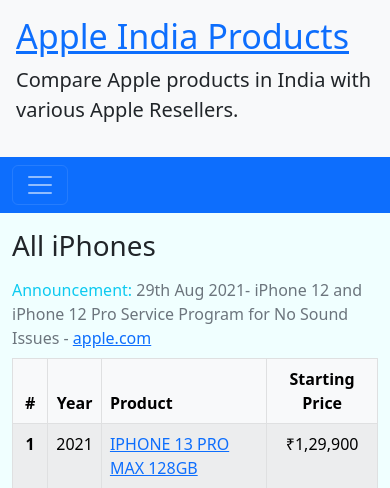
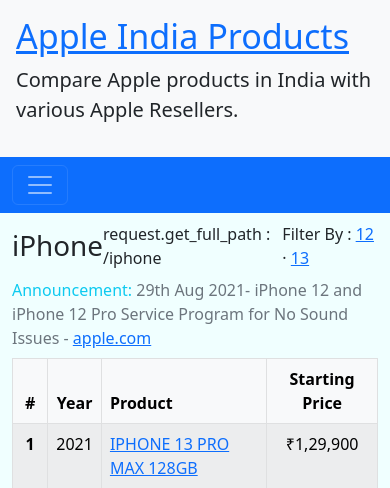
Before and after one commit to anjanesh/apple, a Django app: page /iphone in a window 390 px wide. Shown: the top 488 px of the page. Run offline with Django 3.2, Linux system fonts and the light colour scheme; data comes from the database, SQL or seed files in the repository.

Commit message:
iphone versions in iphone list

```diff
--- a/apple/urls.py
+++ b/apple/urls.py
@@ -14,7 +14,7 @@
     2. Add a URL to urlpatterns:  path('blog/', include('blog.urls'))
 """
 from django.contrib import admin
-from django.urls import path
+from django.urls import path, re_path
 from django.conf.urls.static import static
 from django.conf import settings
 
@@ -31,6 +31,7 @@
     path('mac', views.viewAllMacs, name = 'viewAllMacs'),
     path('mac/<slug:slug>/', views.viewMac, name = 'viewMac'),
 
+    re_path(r'^iphone/(12|13)/$', views.viewAlliPhones, name = 'viewAlliPhonesN'),
     path('iphone/<slug:slug>/', views.viewiPhone, name = 'viewiPhone'),
     path('iphone', views.viewAlliPhones, name = 'viewAlliPhones'),
 
--- a/product/templates/product/iphone.html
+++ b/product/templates/product/iphone.html
@@ -4,7 +4,38 @@
 
 {% block content %}
 {% load static %}
-    <h1 class="my-3">All iPhones</h1>
+
+    <div class="d-flex justify-content-between align-items-center">
+        <h1 class="my-3">iPhone</h1>
+
+        {% url 'viewAlliPhonesN' as iphoneN_url %}
+
+        request.get_full_path : {{ request.get_full_path }}
+
+        <div>
+            Filter By :
+
+            {% if request.get_full_path != '/iphone' %}
+                <a href="{% url 'viewAlliPhones' %}">All</a>
+                &middot;
+            {% endif %}
+
+            {% if request.get_full_path == '/iphone/12/' %}
+                12
+            {% else %}
+                <a href="{% url 'viewAlliPhonesN' 12 %}">12</a>
+            {% endif %}
+
+            &middot;
+
+            {% if request.get_full_path == '/iphone/13/' %}
+                13
+            {% else %}
+                <a href="{% url 'viewAlliPhonesN' 13 %}">13</a>
+            {% endif %}
+
+        </div>
+    </div>
 
     {% include "product/article-title.html" %}
 
--- a/product/templates/product/mac.html
+++ b/product/templates/product/mac.html
@@ -6,7 +6,7 @@
 {% load static %}
 
     <div class="d-flex justify-content-between align-items-center">
-        <h1 class="my-3">All Macs</h1>
+        <h1 class="my-3">Macs</h1>
 
         {% url 'viewAllMacs' as mac_url %}
         {% url 'viewAllMacAir' as air_url %}
@@ -16,8 +16,7 @@
             Filter By :
 
             {% if request.get_full_path != mac_url %}
-                <a href="{% url 'viewAllMacs' %}">All</a>
-                &middot;
+                <a href="{% url 'viewAllMacs' %}">All</a> &middot;
             {% endif %}
 
             {% if request.get_full_path == air_url %}
--- a/product/views.py
+++ b/product/views.py
@@ -32,8 +32,8 @@
     product, items = viewProduct(slug)
     return render(request, 'product/view.html', { 'product': product, 'items' : items })
 
-def viewAlliPhones(request):
-    products, article, paginator, page_number, page_obj = viewAllProducts(request, 'iphone')
+def viewAlliPhones(request, version = 0, **kwargs):
+    products, article, paginator, page_number, page_obj = viewAllProducts(request, 'iphone', filters = { 'version' : version }, **kwargs)
     return render(request, 'product/iphone.html', { 'page_obj': page_obj, 'article': article })
 
 def viewiPad(request, slug):
@@ -63,7 +63,7 @@
     resellers = Reseller.objects.all()
     return render(request, 'service.html', { 'resellers' : resellers })
 
-def viewAllProducts(request, typeOfProduct, **kwargs):
+def viewAllProducts(request, typeOfProduct, filters = None, **kwargs):
 
     if typeOfProduct == 'mac':
 
@@ -78,7 +78,13 @@
         article_query = Q(product__in=['MBA', 'MBP', 'iMAC', 'iMACPRO', 'MINI', 'MACPRO'])
 
     elif typeOfProduct == 'iphone':
+
         query = Q(type__in=['iPHONE'])
+        if filters['version'] in ['12', '13']:
+            query = query & Q(title__startswith='iPhone ' + filters['version'])
+
+        print(query)
+
         article_query = Q(product__in=['iPHONE'])
 
     elif typeOfProduct == 'ipad':
```
